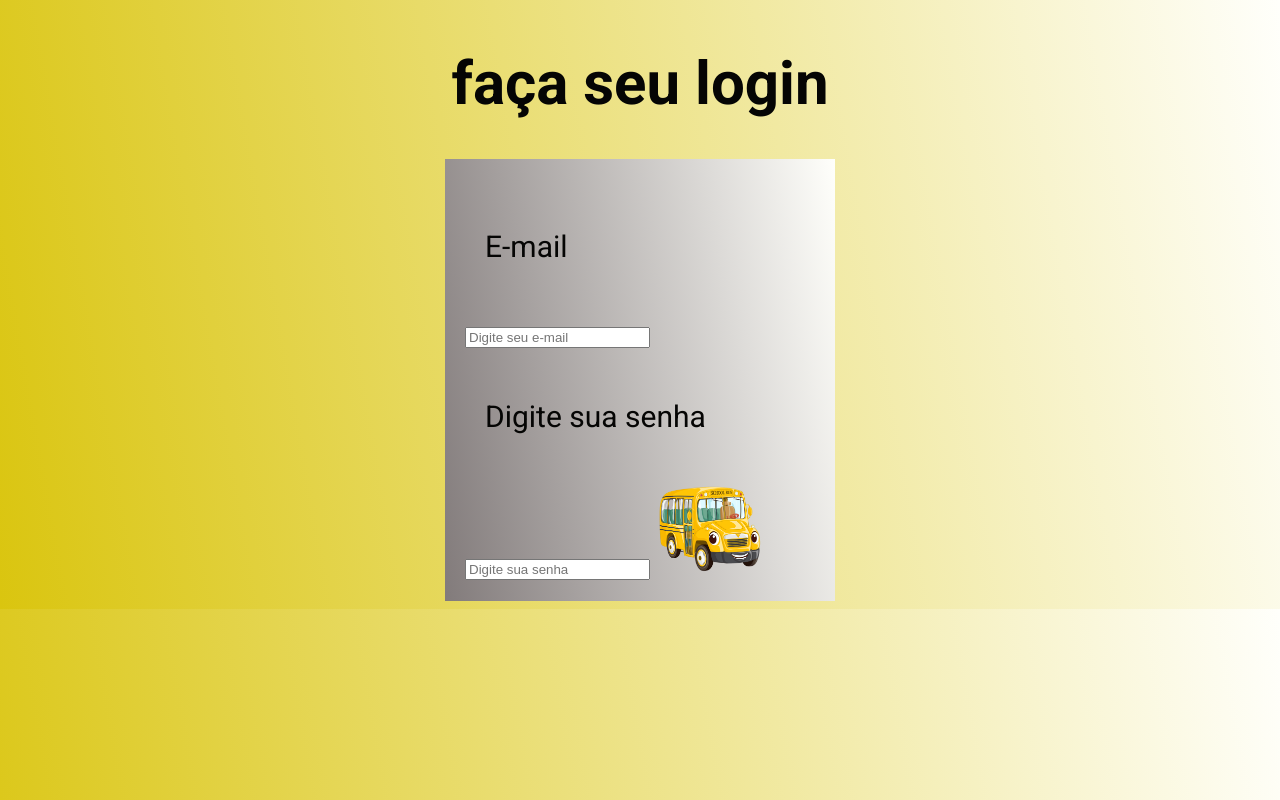
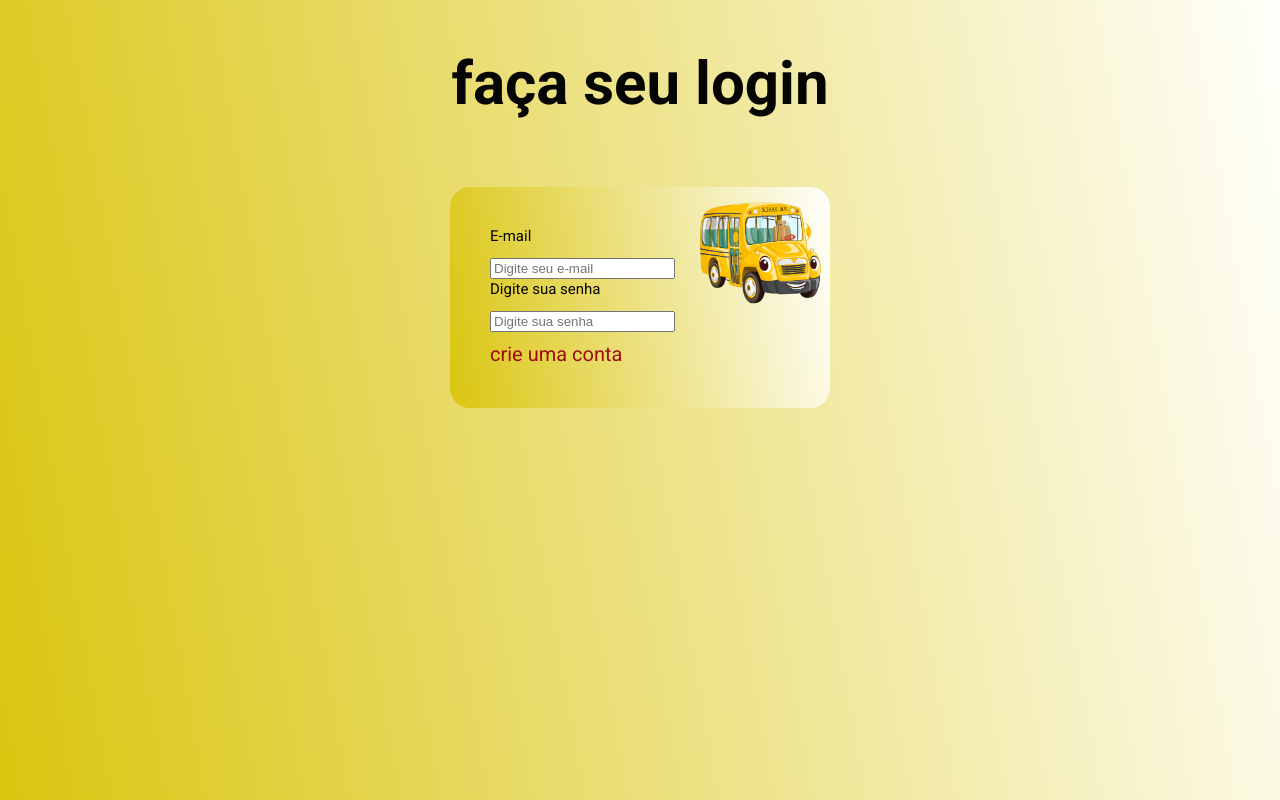
Before and after one commit to timmaiacholatesempai/Onibus-escolar, a plain HTML site: page login.html in a window 1280 px wide. Drawn offline with Linux system fonts and the light colour scheme.

Commit message:
fiz a pagina de login

```diff
--- a/login.css
+++ b/login.css
@@ -6,7 +6,10 @@
         color: rgb(5, 5, 4);
         font-family:"Roboto", sans-serif;
         background-image: linear-gradient(80deg,rgb(218, 197, 15), rgb(255, 255, 251));
+        background-attachment: fixed;
+
         font-size: 30px;
+
 
 }
 .pag-login{
@@ -16,11 +19,15 @@
     justify-content: center;
 
 
+
 }
-.box-login img {
+#onibus {
 
-    width:30%;
+    width:10%;
     max-width:70%;
+    position:relative;
+    left: 120px;
+    top: 120px;
 
 
 
@@ -28,18 +35,37 @@
 }
 .box-login{
 
-    background-image: linear-gradient(80deg,rgb(130, 123, 123), rgb(255, 255, 251));
-    width: 350px;
-    padding: 20px;
+    background-image: linear-gradient(80deg,rgb(218, 197, 15), rgb(255, 255, 251));;
+    width: 300px;
+    padding: 40px;
+    border-radius: 20px;
 
 
 }
 .pag-login p{
 
     text-align: left;
-    padding: 20px;
+    padding: 0px;
+    margin: 0%;
 
 }
 .pag-login input{
     text-align: left;
+    margin: 0%;
 }
+h1{
+    margin-bottom: -40px;
+}
+p{
+ font-size: 50%;
+  margin-top: 20px;
+}
+.botoes a{
+        font-family:roboto;
+        text-decoration:none;
+        font-weight: 400;
+        font-size: 20px;
+        padding:0px;
+        color: rgb(156, 15, 15);
+
+}
--- a/login.html
+++ b/login.html
@@ -9,13 +9,18 @@
 </head>
 <body class="pag-login">
     <h1>faça seu login</h1>
-        <div class="box-login">
+    <img id="onibus" src="bus.png">
+    <div class="box-login">
         <p>E-mail</p>
         <input type="email" placeholder="Digite seu e-mail"/>
         <p>Digite sua senha</p>
         <input type="senha" placeholder="Digite sua senha"/>
-        <img src="bus.png">
+        <br>
+        <div class="botoes">
+            <a href="cadastro.html">crie uma conta</a>
         </div>
+    </div>
+
 
 
 </body>
```
Also changed, not shown: inicial.html (added).
